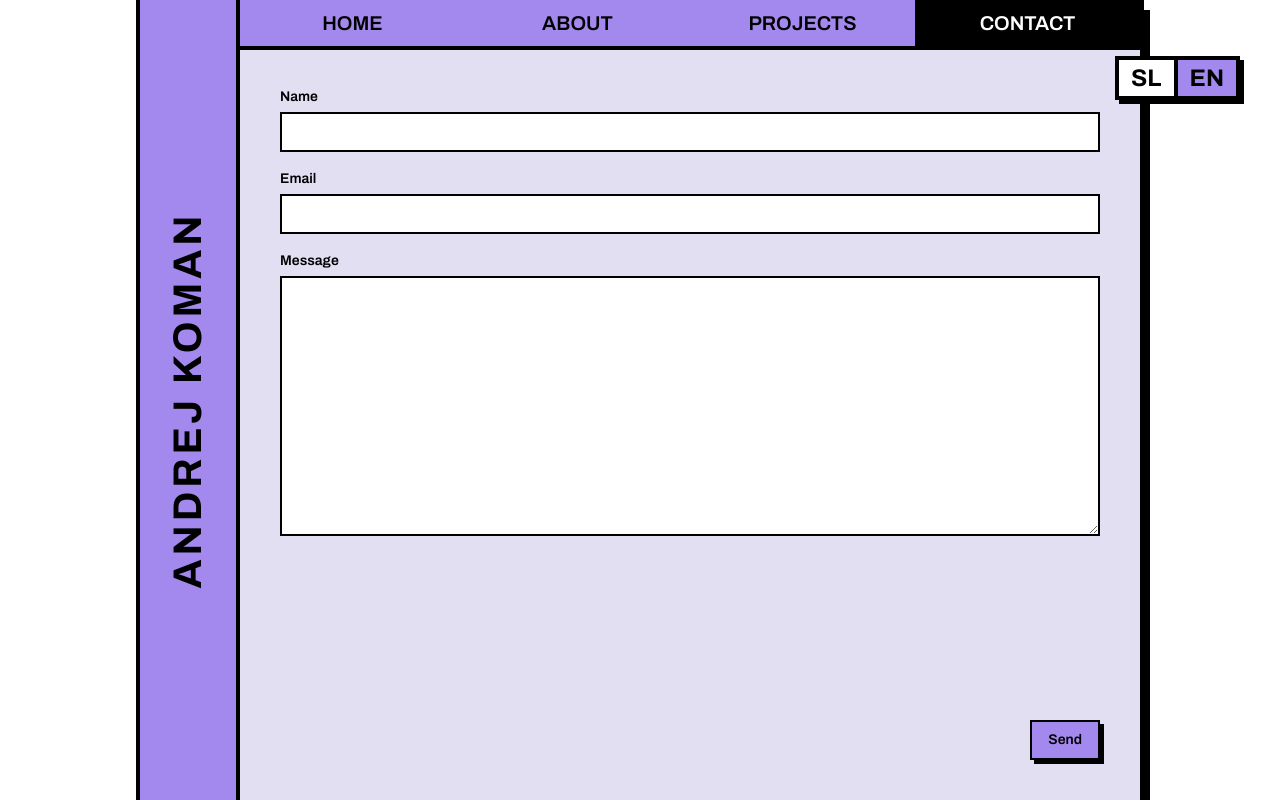
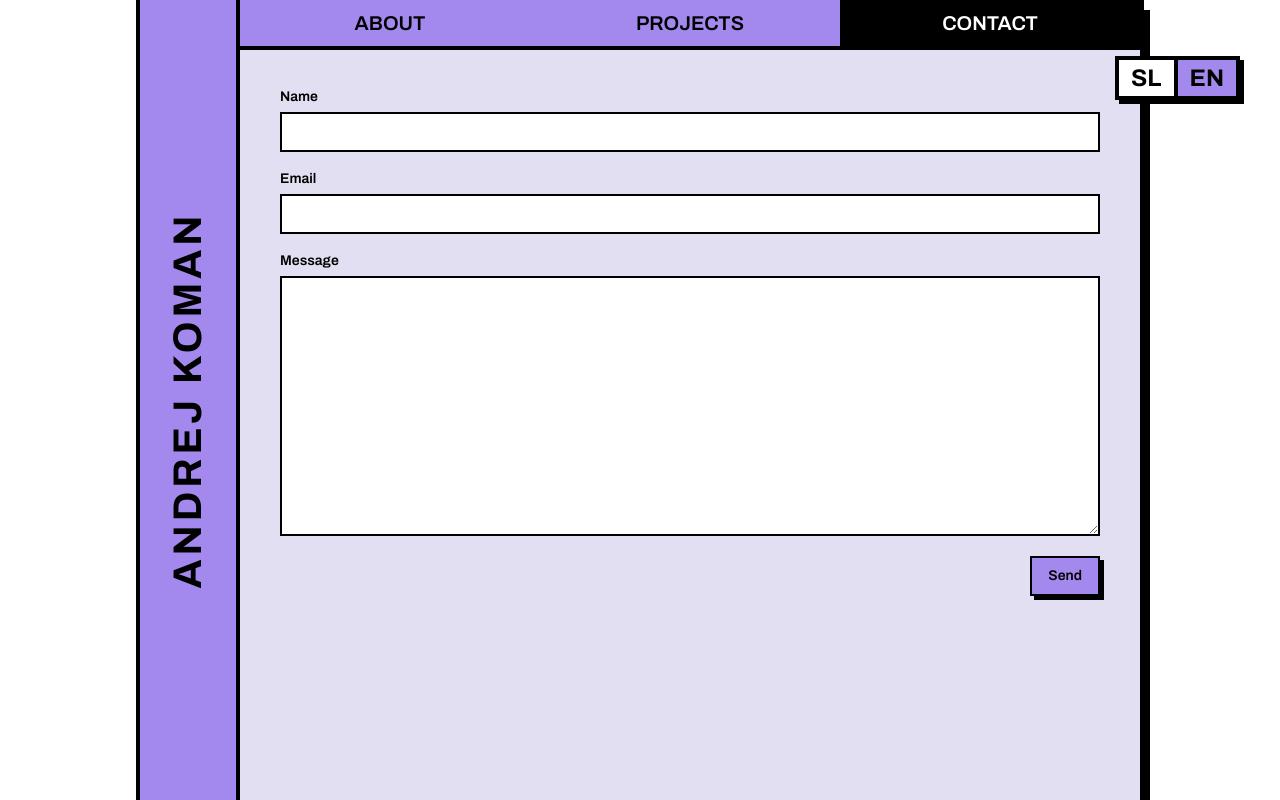
Before and after one commit to andrej-koman/portfolio, a Next.js app: page /contact in a window 1280 px wide. Built offline with nearby package versions, Linux system fonts and the light colour scheme; no server answers.

Commit message:
feat: i dunno

```diff
--- a/src/components/actions.ts
+++ b/src/app/actions.ts
@@ -10,3 +10,9 @@ export async function setLocale(locale: string, url: string) {
   // Redirect to the current page
   redirect(url)
 }
+
+export async function sendEmail(formData: FormData) {
+  // Send an email with the form data
+  // using the email API
+  console.log('Sending email with form data:', formData)
+}
--- a/src/app/contact/page.tsx
+++ b/src/app/contact/page.tsx
@@ -4,18 +4,26 @@ import { Label } from '@/components/ui/label'
 import { Textarea } from '@/components/ui/textarea'
 
 import { getTranslations } from 'next-intl/server'
+import { sendEmail } from '../actions'
 
 export default async function Page() {
   const t = await getTranslations('Contact')
 
   return (
     <div className="flex h-full flex-col items-stretch justify-between p-10 text-xl leading-[1.7] w600:p-[30px] w600:text-lg w400:p-5 w400:text-base">
+      <form action={sendEmail} method="post">
         <div className="mb-5 flex flex-col gap-5">
           <div className="flex flex-col gap-2">
             <Label htmlFor="name" className="col-start-1 row-start-1">
               {t('name')}
             </Label>
-          <Input id="name" className="col-span-2 col-start-1 row-start-2" />
+            <Input
+              id="name"
+              name="name"
+              type="text"
+              required={true}
+              className="col-span-2 col-start-1 row-start-2"
+            />
           </div>
           <div className="flex flex-col gap-2">
             <Label htmlFor="email" className="col-start-1 row-start-1">
@@ -24,6 +32,8 @@ export default async function Page() {
             <Input
               id="email"
               type="email"
+              name="email"
+              required={true}
               className="col-span-2 col-start-1 row-start-2"
             />
           </div>
@@ -34,6 +44,7 @@ export default async function Page() {
             <Textarea
               rows={12}
               id="message"
+              name="message"
               className="col-span-2 col-start-1 row-start-2"
             />
           </div>
@@ -41,6 +52,7 @@ export default async function Page() {
         <div className="flex w-full justify-end">
           <Button type="submit">{t('send')}</Button>
         </div>
+      </form>
     </div>
   )
 }
--- a/src/components/language-select.tsx
+++ b/src/components/language-select.tsx
@@ -1,6 +1,6 @@
 'use client'
 import { Button } from './ui/button'
-import { setLocale } from './actions'
+import { setLocale } from '@/app/actions'
 import { usePathname } from 'next/navigation'
 
 export default function LanguageSelect({ locale }: { locale: string }) {
--- a/src/components/nav.tsx
+++ b/src/components/nav.tsx
@@ -10,20 +10,11 @@ export default function Nav() {
   const t = useTranslations()
 
   return (
-    <nav className="grid h-[50px] grid-cols-4 rounded-tr-base border-b-4 border-b-black bg-black text-xl w600:text-lg w400:h-10 w400:text-base portrait:rounded-none">
+    <nav className="grid h-[50px] grid-cols-3 rounded-tr-base border-b-4 border-b-black bg-black text-xl w600:text-lg w400:h-10 w400:text-base portrait:rounded-none">
       <Link
         className={clsx(
           'flex h-full items-center justify-center uppercase',
           path === '/' ? 'bg-black text-white' : 'bg-main text-black',
-        )}
-        href="/"
-      >
-        {t('Home.title')}
-      </Link>
-      <Link
-        className={clsx(
-          'flex h-full items-center justify-center uppercase',
-          path === '/about' ? 'bg-black text-white' : 'bg-main text-black',
         )}
         href="/"
       >
```
Lines whose indentation alone changed are shown as unchanged.
